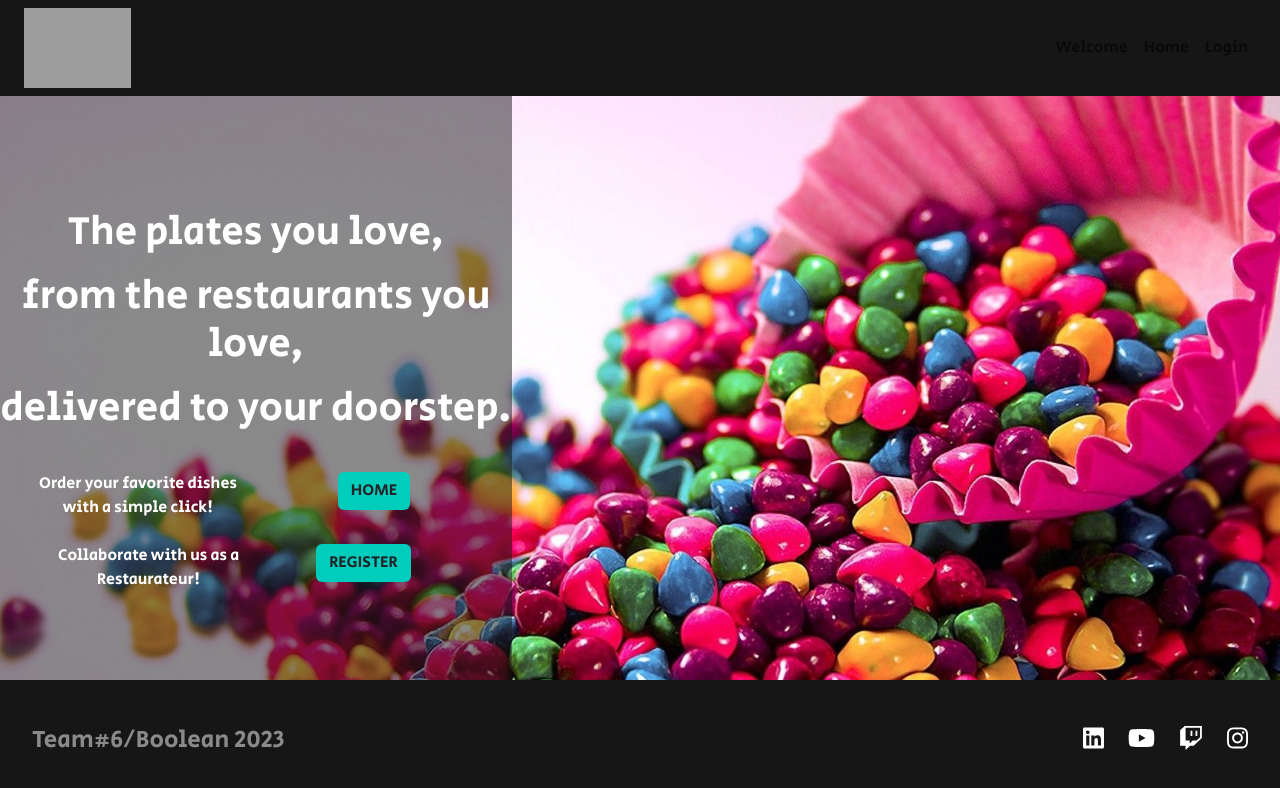
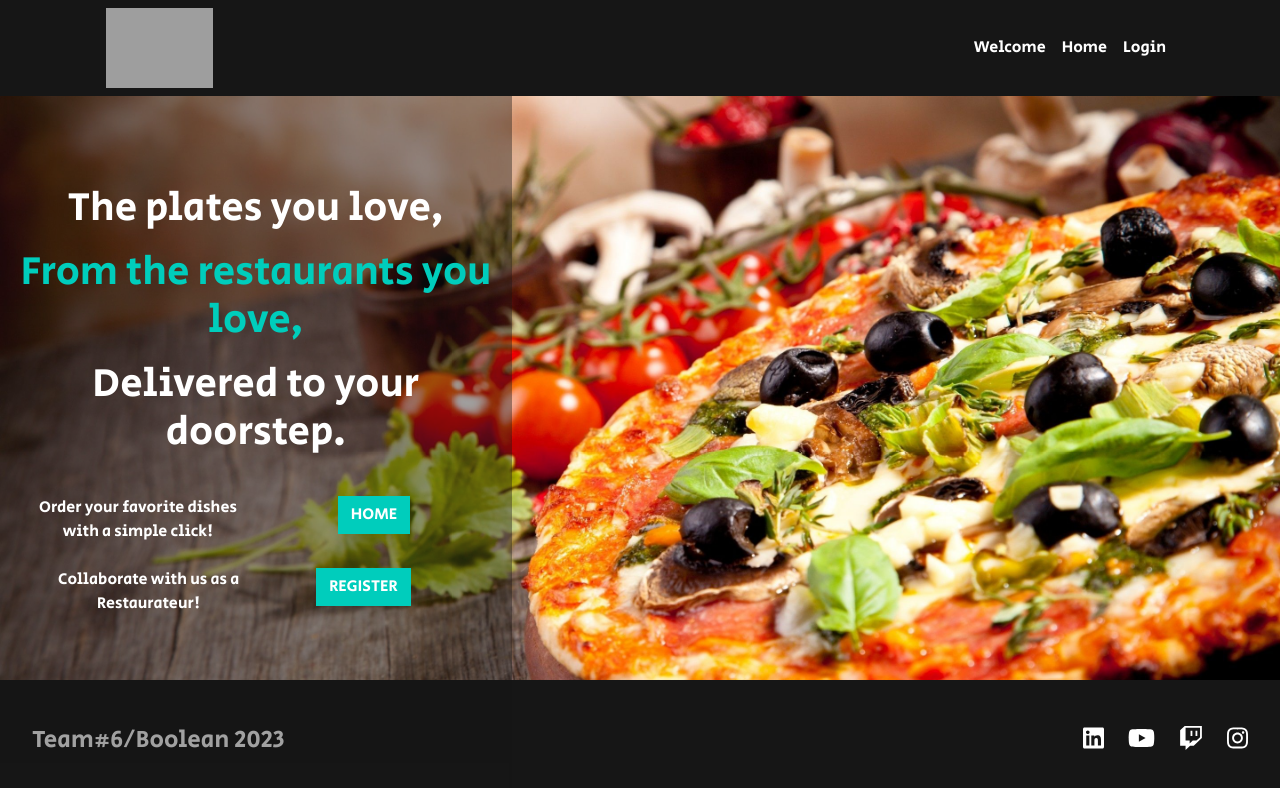
Before and after one commit to alessiaBer/t6_deliveboo_fe, a Vue app: page / in a window 1280 px wide. Shown: the top 788 px of the page. Built offline with nearby package versions, Linux system fonts and the light colour scheme; grey boxes are pictures that could not be loaded.

Commit message:
add Buttons hover and more style DAPPPERTUTTO

```diff
--- a/src/components/AppHeader.vue
+++ b/src/components/AppHeader.vue
@@ -3,9 +3,9 @@
 export default {
   name: "AppHeader",
 
-  data(){
-    return{
-      login_url : "http://127.0.0.1:8000/login",
+  data() {
+    return {
+      login_url: "http://127.0.0.1:8000/login",
     }
   }
 };
@@ -13,42 +13,32 @@
 
 <template>
   <header>
+    <div class="container">
       <nav class="navbar navbar-expand-lg px-4" data-bs-theme="dark">
         <div>
           <a class="navbar-brand" href="#"><img id="logo" src="../../assets/imgs/deliveroo.png" alt=""></a>
         </div>
 
-      <button
-        class="navbar-toggler"
-        type="button"
-        data-bs-toggle="collapse"
-        data-bs-target="#navbarSupportedContent"
-        aria-controls="navbarSupportedContent"
-        aria-expanded="false"
-        aria-label="Toggle navigation"
-      >
+        <button class="navbar-toggler" type="button" data-bs-toggle="collapse" data-bs-target="#navbarSupportedContent"
+          aria-controls="navbarSupportedContent" aria-expanded="false" aria-label="Toggle navigation">
           <span class="navbar-toggler-icon"></span>
         </button>
 
         <div class="collapse navbar-collapse" id="navbarSupportedContent">
           <ul class="navbar-nav ms-auto mb-2 mb-lg-0">
-          <li class="nav-item">
-            <router-link class="nav-link links" :to="{ name: 'welcome' }"
-              >Welcome</router-link
-            >
+            <li>
+              <router-link class="nav-link nav_item" :to="{ name: 'welcome' }">Welcome</router-link>
             </li>
-          <li class="nav-item">
-            <router-link class="nav-link links" :to="{ name: 'home' }"
-              >Home</router-link
-            >
+            <li>
+              <router-link class="nav-link nav_item" :to="{ name: 'home' }">Home</router-link>
             </li>
-          <li class="nav-item">
-            <a class="nav-link links" target="_blank" :href="this.login_url"
-              >Login</a>
+            <li>
+              <a class="nav-link nav_item" target="_blank" :href="this.login_url">Login</a>
             </li>
           </ul>
         </div>
       </nav>
+    </div>
   </header>
 </template>
 
@@ -61,7 +51,15 @@
   color: white;
 }
 
-#logo{
+#logo {
   height: 80px;
 }
+
+.nav_item {
+  color: white !important;
+}
+
+.nav_item:hover {
+  color: #00CDBC !important;
+}
 </style>
--- a/src/components/BannerHome.vue
+++ b/src/components/BannerHome.vue
@@ -15,7 +15,7 @@
       <div class="container">
         <div class="row my_banner align-items-center">
           <div>
-            <h1>DELIVEBOO</h1>
+            <h1 class="text-dark">DELIVEBOO</h1>
             <h3>Taste without borders</h3>
             <h3>Explore the world of flavours with us!</h3>
             <a href="" class="btn my_button py-2 px-5 bg-dark rounded-0 shadow">Explore</a>
@@ -29,21 +29,30 @@
 </template>
 
 <style lang="scss" scoped>
-.my_banner{
+.my_banner {
   color: white;
-  h1{
+
+  h1 {
     font-size: 5rem;
   }
-  h3{
+
+  h3 {
     font-size: 2.5rem;
   }
-  .my_button{
+
+  .my_button {
     width: fit-content;
     margin-top: 1.5rem;
     font-size: 1.5rem;
     color: #00CDBC;
   }
+
+  .my_button:hover {
+    color: rgb(33, 37, 41) !important;
+    background-color: white !important;
+  }
 }
+
 .parallax-container {
   position: relative;
   height: 700px;
@@ -59,11 +68,12 @@
   background-position: center;
   background-repeat: no-repeat;
   background-size: cover;
-  .container{
+
+  .container {
     height: 100%;
-    .row{
-      height:100%;
+
+    .row {
+      height: 100%;
     }
   }
-}
-</style>
+}</style>
--- a/src/components/CarouselBg.vue
+++ b/src/components/CarouselBg.vue
@@ -42,7 +42,7 @@
     setAutoplay() {
       this.autoplay = setInterval(() => {
         this.nextImage();
-      }, 7000);
+      }, 5000);
     },
     nextImage() {
       this.activeImage === this.slides.length - 1
@@ -58,9 +58,8 @@
 
 <template>
   <div class="carousel-background">
-    <div :class="['carousel-slide', 'fader']"
-      :style="{ backgroundImage: `url(${slides[activeImage].image})` }" :key="slides[activeImage].id"
-      v-show="slides.length > 0"></div>
+    <div :class="['carousel-slide', 'fader']" :style="{ backgroundImage: `url(${slides[activeImage].image})` }"
+      :key="slides[activeImage].id" v-show="slides.length > 0"></div>
   </div>
 </template>
 
@@ -80,7 +79,7 @@
 }
 
 .fader {
-  animation: faderEffect 7s linear;
+  animation: faderEffect 5s linear;
 }
 
 @keyframes faderEffect {
--- a/src/views/WelcomeView.vue
+++ b/src/views/WelcomeView.vue
@@ -19,8 +19,8 @@
         <div class="col">
           <div class="overlay">
             <h1 class="card-title">The plates you love,</h1>
-            <h1 class="card-title">from the restaurants you love,</h1>
-            <h1 class="card-title">delivered to your doorstep.</h1>
+            <h1 class="card-title text_blue">From the restaurants you love,</h1>
+            <h1 class="card-title">Delivered to your doorstep.</h1>
 
             <div class="row mt-4">
               <div class="col d-flex">
@@ -29,7 +29,8 @@
                 </p>
               </div>
               <div class="col ">
-                <router-link :to="{ name: 'home' }" class="card-link btn btn_deliveboo">HOME</router-link>
+                <router-link :to="{ name: 'home' }"
+                  class="card-link btn rounded-0 shadow text-white btn_deliveboo">HOME</router-link>
               </div>
             </div>
 
@@ -40,7 +41,8 @@
                 </p>
               </div>
               <div class="col ">
-                <a href="http://127.0.0.1:8000/register" target="_blank" class="card-link btn btn_deliveboo">REGISTER</a>
+                <a href="http://127.0.0.1:8000/register" target="_blank"
+                  class="card-link btn rounded-0 shadow text-white btn_deliveboo">REGISTER</a>
               </div>
             </div>
           </div>
@@ -55,12 +57,13 @@
 </template>
 
 <style lang="scss" scoped>
-*{
-  p{
+* {
+  p {
     margin: 0 !important;
     padding: 0 !important;
   }
 }
+
 .carousel-bg {
   position: absolute;
   top: 0;
@@ -77,7 +80,7 @@
   width: 40%;
   height: 100%;
   color: white;
-  background-color: rgba($color: #161616, $alpha: 0.5);
+  background-color: rgba($color: #161616, $alpha: 0.4);
   text-align: center;
   display: flex;
   flex-direction: column;
@@ -92,4 +95,12 @@
 .btn_deliveboo {
   background-color: #00CDBC;
 }
+
+.text_blue {
+  color: #00CDBC;
+}
+
+.btn_deliveboo:hover {
+  color: rgb(33, 37, 41) !important;
+}
 </style>
```
Lines whose indentation alone changed are shown as unchanged.
